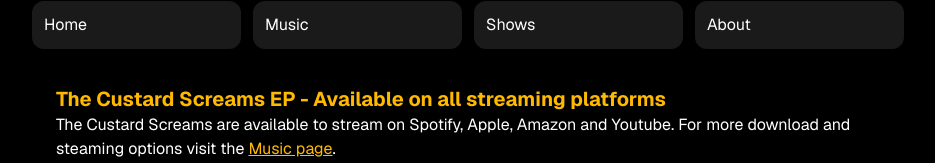
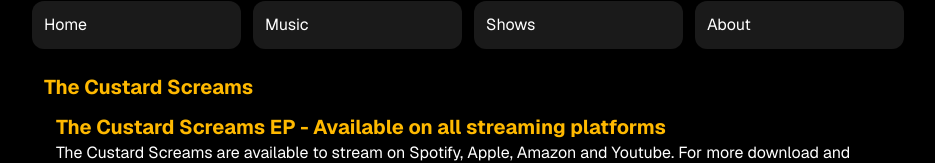
Before and after one commit to d4v3w/thecustardscreams, a Next.js app: page / in a window 1280 px wide. Shown: the part 263-426 px from the top of the page, without its empty margins (172-1107 px from the left). Built offline with nearby package versions, Linux system fonts and the light colour scheme.

Commit message:
Add title to HomePage component

```diff
--- a/src/app/page.tsx
+++ b/src/app/page.tsx
@@ -13,6 +13,9 @@
 export default function HomePage() {
   return (
     <article className="p2 md:p-3">
+      <h1 className="text-xl font-bold text-amber-400">
+        The Custard Screams
+      </h1>
       <Music />
       <img
         src="https://punkrockmag.com/wp-content/uploads/2025/12/custard-screams-band.jpg"
```
